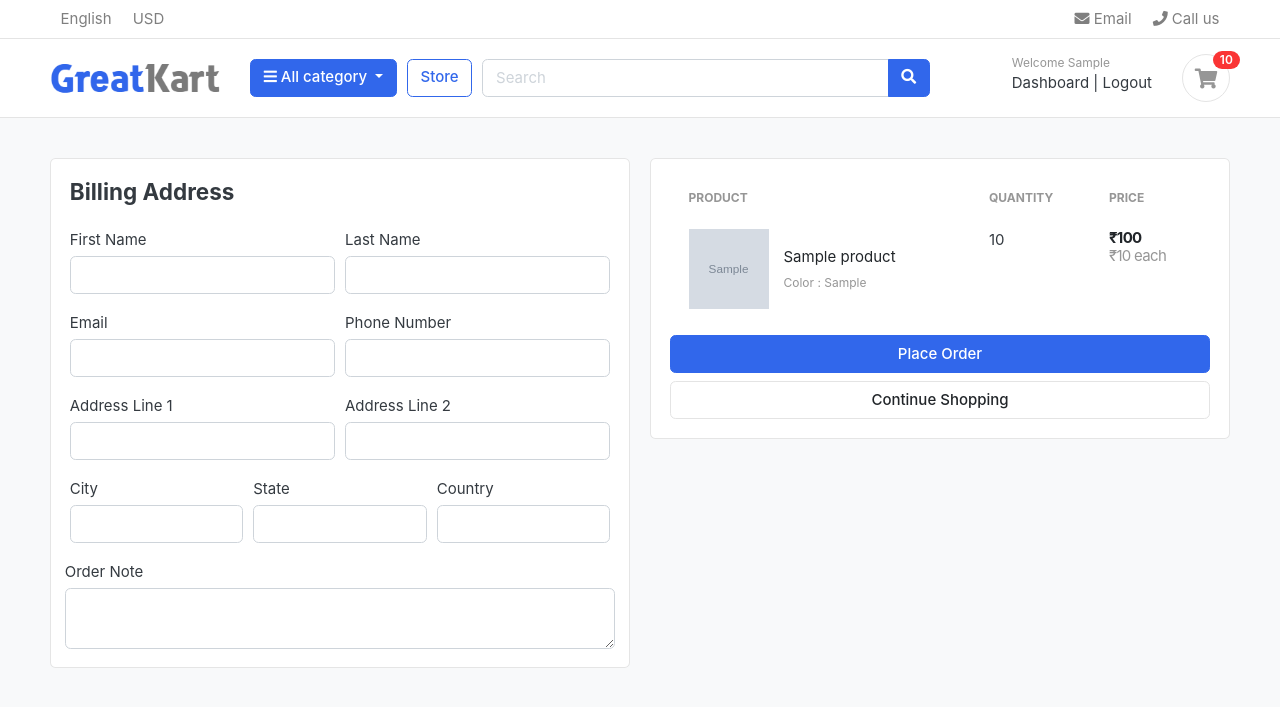
After one commit to vipinvijaipillai/greatkart-ecommerce, a Django app: page /cart/checkout/ in a window 1280 px wide. The commit adds this page. Shown: the top 707 px of the page. Run offline with Django 5.2, Linux system fonts and the light colour scheme; a user stored in the database is signed in; tables that the repository leaves empty hold one stand-in row (values such as "Sample post"); grey boxes marked "Sample" are stand-in pictures; some libraries are stand-ins or nearby versions; some web fonts are replaced.

Commit message:
handled cart and checkout page for logged in users

```diff
--- a/carts/context_processors.py
+++ b/carts/context_processors.py
@@ -3,13 +3,16 @@ from .models import Cart, CartItem
 
 
 def counter(request):
-    cart_count =0
+    cart_count = 0
     if 'admin' in request.path:
         return {}
     else:
         try:
             cart = Cart.objects.filter(cart_id=_cart_id(request))
-            cart_items = CartItem.objects.all().filter(cart=cart[:1])
+            if request.user.is_authenticated:
+                cart_items = CartItem.objects.all().filter(user=request.user)
+            else:
+                cart_items = CartItem.objects.all().filter(cart=cart[:1])
             for cart_item in cart_items:
                 cart_count += cart_item.quantity
         except Cart.DoesNotExist:
--- a/carts/urls.py
+++ b/carts/urls.py
@@ -5,4 +5,7 @@ urlpatterns=[
     path('add_cart/<int:product_id>/', views.add_cart,name='add_cart'),
     path('remove_cart/<int:product_id>/<int:cart_item_id>/',views.remove_cart,name='remove_cart'),
     path('remove_cart_item/<int:product_id>/<int:cart_item_id>/',views.remove_cart_item,name='remove_cart_item'),
+    path('checkout/',views.checkout,name='checkout'),
+
+
 ]
--- a/carts/views.py
+++ b/carts/views.py
@@ -3,7 +3,8 @@ from store.models import Product, Variation
 from . models import Cart, CartItem
 from django.contrib.sessions.models import Session
 from django.core.exceptions import ObjectDoesNotExist
-from django.http import HttpResponse
+from django.contrib.auth.decorators import login_required
+
 # Create your views here.
 
 
@@ -15,80 +16,136 @@ def _cart_id(request):
 
 
 def add_cart(request, product_id):
+    current_user = request.user
+    product = Product.objects.get(id=product_id)
+    if current_user.is_authenticated:
+        product_variation = []
+        if request.method == 'POST':
+            for item in request.POST:
+                key = item
+                value = request.POST[key]
 
-    product = Product.objects.get(id=product_id)
-    product_variation = []
-    if request.method == 'POST':
-        for item in request.POST:
-            key = item
-            value = request.POST[key]
+                try:
+                    variation = Variation.objects.get(
+                        product=product, variation_category__iexact=key, variation_value__iexact=value)
+                    product_variation.append(variation)
+                except:
 
-            try:
-                variation = Variation.objects.get(
-                    product=product, variation_category__iexact=key, variation_value__iexact=value)
-                product_variation.append(variation)
-            except:
-                pass
+                    pass
 
-    try:
-        # get the cart using cart_id present in the session
-        cart = Cart.objects.get(cart_id=_cart_id(request))
-    except Cart.DoesNotExist:
-        cart = Cart.objects.create(
-            cart_id=_cart_id(request)
-        )
-    cart.save()
+        is_cart_item_exists = CartItem.objects.filter(
+            product=product, user=current_user).exists()
+        if is_cart_item_exists:
+            cart_item = CartItem.objects.filter(
+                product=product, user=current_user)
+            ex_var_list = []
+            id = []
+            for item in cart_item:
+                existing_variation = item.variations.all()
+                ex_var_list.append(list(existing_variation))
+                id.append(item.id)
 
-    is_cart_item_exists = CartItem.objects.filter(
-        product=product, cart=cart).exists()
-    if is_cart_item_exists:
-        cart_item = CartItem.objects.filter(product=product, cart=cart)
+            if product_variation in ex_var_list:
+                index = ex_var_list.index(product_variation)
+                item_id = id[index]
+                item = CartItem.objects.get(product=product, id=item_id)
+                item.quantity += 1
+                item.save()
 
-        ex_var_list = []
-        id = []
-
-        for item in cart_item:
-            existing_variation = item.variations.all()
-            ex_var_list.append(list(existing_variation))
-            id.append(item.id)
-
-        print(ex_var_list)
-
-        if product_variation in ex_var_list:
-            index = ex_var_list.index(product_variation)
-            item_id = id[index]
-            item = CartItem.objects.get(product=product, id=item_id)
-            item.quantity += 1
-            item.save()
+            else:
+                item = CartItem.objects.create(
+                    product=product, quantity=1, user=current_user)
+                if len(product_variation) > 0:
+                    item.variations.clear()
+                    item.variations.add(*product_variation)
+                item.save()
 
         else:
-            item = CartItem.objects.create(
-                product=product, quantity=1, cart=cart)
+            cart_item = CartItem.objects.create(
+                product=product,
+                quantity=1,
+                user=current_user,
+            )
             if len(product_variation) > 0:
-                item.variations.clear()
-                item.variations.add(*product_variation)
-            item.save()
+                cart_item.variations.clear()
+                cart_item .variations.add(*product_variation)
+            cart_item.save()
+        return redirect('cart')
+        # if user is not authenticated
+    else:
+        product_variation = []
+        if request.method == 'POST':
+            for item in request.POST:
+                key = item
+                value = request.POST[key]
 
-    else:
-        cart_item = CartItem.objects.create(
-            product=product,
-            quantity=1,
-            cart=cart,
-        )
-        if len(product_variation) > 0:
-            cart_item.variations.clear()
-            cart_item .variations.add(*product_variation)
-        cart_item.save()
-    return redirect('cart')
+                try:
+                    variation = Variation.objects.get(
+                        product=product, variation_category__iexact=key, variation_value__iexact=value)
+                    product_variation.append(variation)
+                except:
+
+                    pass
+        try:
+            cart = Cart.objects.get(cart_id=_cart_id(request))
+        except Cart.DoesNotExist:
+            cart = Cart.objects.create(
+                cart_id=_cart_id(request)
+            )
+        cart.save()
+
+        is_cart_item_exists = CartItem.objects.filter(
+            product=product, cart=cart).exists()
+        if is_cart_item_exists:
+            cart_item = CartItem.objects.filter(product=product, cart=cart)
+            ex_var_list = []
+            id = []
+
+            for item in cart_item:
+                existing_variation = item.variations.all()
+                ex_var_list.append(list(existing_variation))
+                id.append(item.id)
+
+            if product_variation in ex_var_list:
+                index = ex_var_list.index(product_variation)
+                item_id = id[index]
+                item = CartItem.objects.get(product=product, id=item_id)
+                item.quantity += 1
+                item.save()
+
+            else:
+                item = CartItem.objects.create(
+                    product=product, quantity=1, cart=cart)
+                if len(product_variation) > 0:
+                    item.variations.clear()
+                    item.variations.add(*product_variation)
+                item.save()
+
+        else:
+            cart_item = CartItem.objects.create(
+                product=product,
+                quantity=1,
+                cart=cart,
+            )
+            if len(product_variation) > 0:
+                cart_item.variations.clear()
+                cart_item .variations.add(*product_variation)
+            cart_item.save()
+        return redirect('cart')
 
 
 def remove_cart(request, product_id, cart_item_id):
-    cart = Cart.objects.get(cart_id=_cart_id(request))
+
     product = get_object_or_404(Product, id=product_id)
     try:
+        if request.user.is_authenticated:
+            cart_item = CartItem.objects.get(
+                product=product, user=request.user, id=cart_item_id)
+        else:
+            cart = Cart.objects.get(cart_id=_cart_id(request))
+            cart_item = CartItem.objects.get(
+                product=product, cart=cart, id=cart_item_id)
 
-        cart_item = CartItem.objects.get(
-            product=product, cart=cart, id=cart_item_id)
         if cart_item.quantity > 1:
             cart_item.quantity -= 1
             cart_item.save()
@@ -99,20 +156,30 @@ def remove_cart(request, product_id, cart_item_id):
     return redirect('cart')
 
 
-def remove_cart_item(request, product_id,cart_item_id):
-    cart = Cart.objects.get(cart_id=_cart_id(request))
+def remove_cart_item(request, product_id, cart_item_id):
+
     product = get_object_or_404(Product, id=product_id)
-    cart_item = CartItem.objects.get(product=product, cart=cart, id=cart_item_id)
+    if request.user.is_authenticated:
+        cart_item = CartItem.objects.get(
+            product=product, user=request.user, id=cart_item_id)
+    else:
+        cart = Cart.objects.get(cart_id=_cart_id(request))
+        cart_item = CartItem.objects.get(
+            product=product, cart=cart, id=cart_item_id)
     cart_item.delete()
     return redirect('cart')
 
 
-def cart(request, total=0, quantity=0, cart_item=0):
+def cart(request, total=0, quantity=0, cart_items=None):
     try:
         tax = 0
         grand_total = 0
-        cart = Cart.objects.get(cart_id=_cart_id(request))
-        cart_items = CartItem.objects.filter(cart=cart, is_active=True)
+        if request.user.is_authenticated:
+            cart_items = CartItem.objects.filter(
+                user=request.user, is_active=True)
+        else:
+            cart = Cart.objects.get(cart_id=_cart_id(request))
+            cart_items = CartItem.objects.filter(cart=cart, is_active=True)
         for cart_item in cart_items:
             total += (cart_item.product.price * cart_item.quantity)
             quantity += cart_item.quantity
@@ -130,3 +197,33 @@ def cart(request, total=0, quantity=0, cart_item=0):
     }
 
     return render(request, 'store/cart.html', context)
+
+
+@login_required(login_url='login')
+def checkout(request, total=0, quantity=0, cart_items=None):
+    try:
+        tax = 0
+        grand_total = 0
+        if request.user.is_authenticated:
+            cart_items = CartItem.objects.filter(
+                user=request.user, is_active=True)
+        else:
+            cart = Cart.objects.get(cart_id=_cart_id(request))
+            cart_items = CartItem.objects.filter(cart=cart, is_active=True)
+        for cart_item in cart_items:
+            total += (cart_item.product.price * cart_item.quantity)
+            quantity += cart_item.quantity
+        tax = (2 * total)/100
+        grand_total = total + tax
+    except ObjectDoesNotExist:
+        pass
+
+    context = {
+        'total': total,
+        'quantity': quantity,
+        'cart_items': cart_items,
+        'tax': tax,
+        'grand_total': grand_total,
+    }
+
+    return render(request, 'store/checkout.html', context)
--- a/templates/store/cart.html
+++ b/templates/store/cart.html
@@ -105,7 +105,7 @@
 			<p class="text-center mb-3">
 				<img src="{% static './images/misc/payments.png' %}" height="26">
 			</p>
-			<a href="./place-order.html" class="btn btn-primary btn-block"> Checkout </a>
+			<a href="{% url 'checkout' %}" class="btn btn-primary btn-block"> Checkout </a>
 			<a href="{% url 'store' %}" class="btn btn-light btn-block">Continue Shopping</a>
 		</div> <!-- card-body.// -->
 		</div> <!-- card.// -->
--- /dev/null
+++ b/templates/store/checkout.html
@@ -0,0 +1,151 @@
+{% extends 'base.html' %}
+{% load static %}
+{% block content %}
+
+
+
+<section class="section-content padding-y bg">
+    <div class="container">
+
+        <!-- ============================ COMPONENT 1 ================================= -->
+        <div class="row">
+            <aside class="col-lg-6">
+                <div class="card">
+                     <div class="card-body">
+                        <h4 class="card-title mb-4">Billing Address</h4>
+                        <form action="" method="POST">
+                            {% csrf_token %}
+                            <div class="form-row">
+                                <div class="col form-group">
+                                    <label for="">First Name</label>
+                                    <input type="text" name="first_name" class="form-control" required>
+                                </div>
+                                <div class="col form-group">
+                                    <label for="">Last Name</label>
+                                    <input type="text" name="last_name" class="form-control" required>
+                                </div>
+
+                            </div>
+
+                            <div class="form-row">
+                                <div class="col form-group">
+                                    <label for="">Email</label>
+                                    <input type="email" name="email" class="form-control" required>
+                                </div>
+                                <div class="col form-group">
+                                    <label for="">Phone Number</label>
+                                    <input type="text" name="phone" class="form-control" required>
+                                </div>
+                            </div>
+
+                            <div class="form-row">
+                                <div class="col form-group">
+                                    <label for="">Address Line 1</label>
+                                    <input type="text" name="address_line_1" class="form-control" required>
+                                </div>
+                                <div class="col form-group">
+                                    <label for="">Address Line 2</label>
+                                    <input type="text" name="address_line_2" class="form-control">
+                                </div>
+                            </div>
+                            <div class="form-row">
+                                <div class="col form-group">
+                                    <label for="">City</label>
+                                    <input type="text" name="city" class="form-control" required>
+                                </div>
+                                <div class="col form-group">
+                                    <label for="">State</label>
+                                    <input type="text" name="state" class="form-control" required>
+                                </div>
+
+                                <div class="col form-group">
+                                    <label for="">Country</label>
+                                    <input type="text" name="country" class="form-control" required>
+                                </div>
+                            </div>
+                            <div class="form-row">
+                                <label for="">Order Note</label>
+                                <textarea name="order_note" rows="2" class="form-control"></textarea>
+                            </div>
+
+
+
+
+                    </div>
+
+                </div> <!-- card.// -->
+
+            </aside> <!-- col.// -->
+            <aside class="col-lg-6">
+
+                <div class="card">
+                    <div class="card-body">
+
+                        <table class="table table-borderless table-shopping-cart">
+                            <thead class="text-muted">
+                                <tr class="small text-uppercase">
+                                    <th scope="col">Product</th>
+                                    <th scope="col" width="120">Quantity</th>
+                                    <th scope="col" width="120">Price</th>
+
+                                </tr>
+                            </thead>
+                            <tbody>
+                                {% for cart_item in cart_items %}
+                                <tr>
+                                    <td>
+                                        <figure class="itemside align-items-center">
+                                            <div class="aside"><img src="{{ cart_item.product.image.url }}"
+                                                    class="img-sm"></div>
+                                            <figcaption class="info">
+                                                <a href="{{ cart_item.product.get_url }}" class="title text-dark">{{ cart_item.product.product_name }}</a>
+                                                <p class="text-muted small">
+                                                    {% if cart_item.variations.all %}
+                                                    {% for item in cart_item.variations.all %}
+                                                    {{ item.variation_category | capfirst }} : {{ item.variation_value | capfirst }}
+                                                    <br>
+                                                    {% endfor %}
+                                                    {% endif %}
+                                                </p>
+                                            </figcaption>
+                                        </figure>
+                                    </td>
+                                    <td>
+                                        <label for=""> {{ cart_item.quantity }} </label>
+                                    </td>
+                                    <td>
+                                        <div class="price-wrap">
+
+                                            <var class="price">₹{{ cart_item.sub_total}}</var>
+                                            <sm class="text-muted"> ₹{{ cart_item.product.price }} each </sm>
+                                        </div> <!-- price-wrap .// -->
+                                    </td>
+
+                                </tr>
+                                {% endfor %}
+
+
+
+                            </tbody>
+                        </table>
+
+                        <button type="submit" name="submit" class="btn btn-primary btn-block"> Place Order </button>
+                        <a href="{% url 'store' %}" class="btn btn-light btn-block">Continue Shopping</a>
+                        </form>
+                    </div> <!-- card-body.// -->
+                </div> <!-- card.// -->
+
+
+
+            </aside> <!-- col.// -->
+
+
+        </div> <!-- row.// -->
+
+        <!-- ============================ COMPONENT 1 END .// ================================= -->
+
+    </div> <!-- container .//  -->
+</section>
+
+
+{% endblock %}
```
Also changed, not shown: accounts/views.py (+49 -1 lines), carts/models.py (+8 -6 lines), carts/migrations/0003_cartitem_user_alter_cartitem_cart.py (added).
